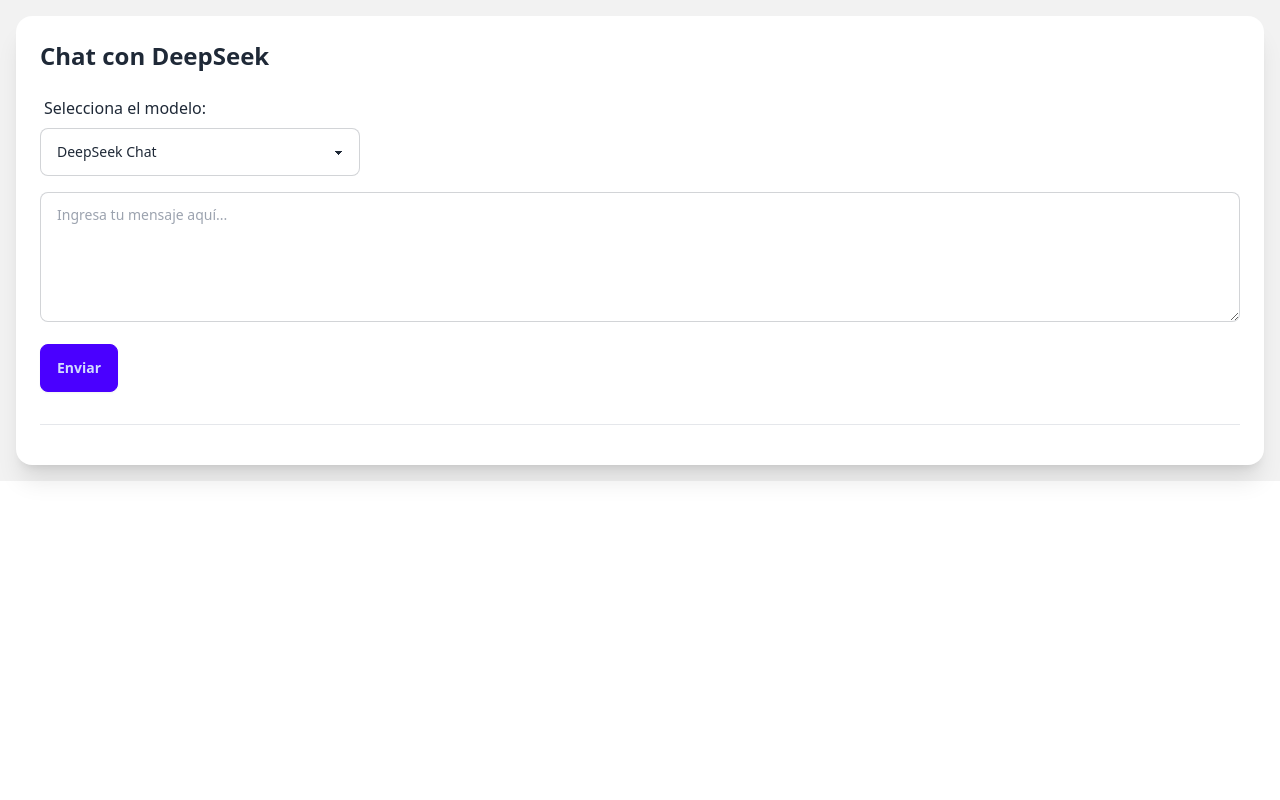
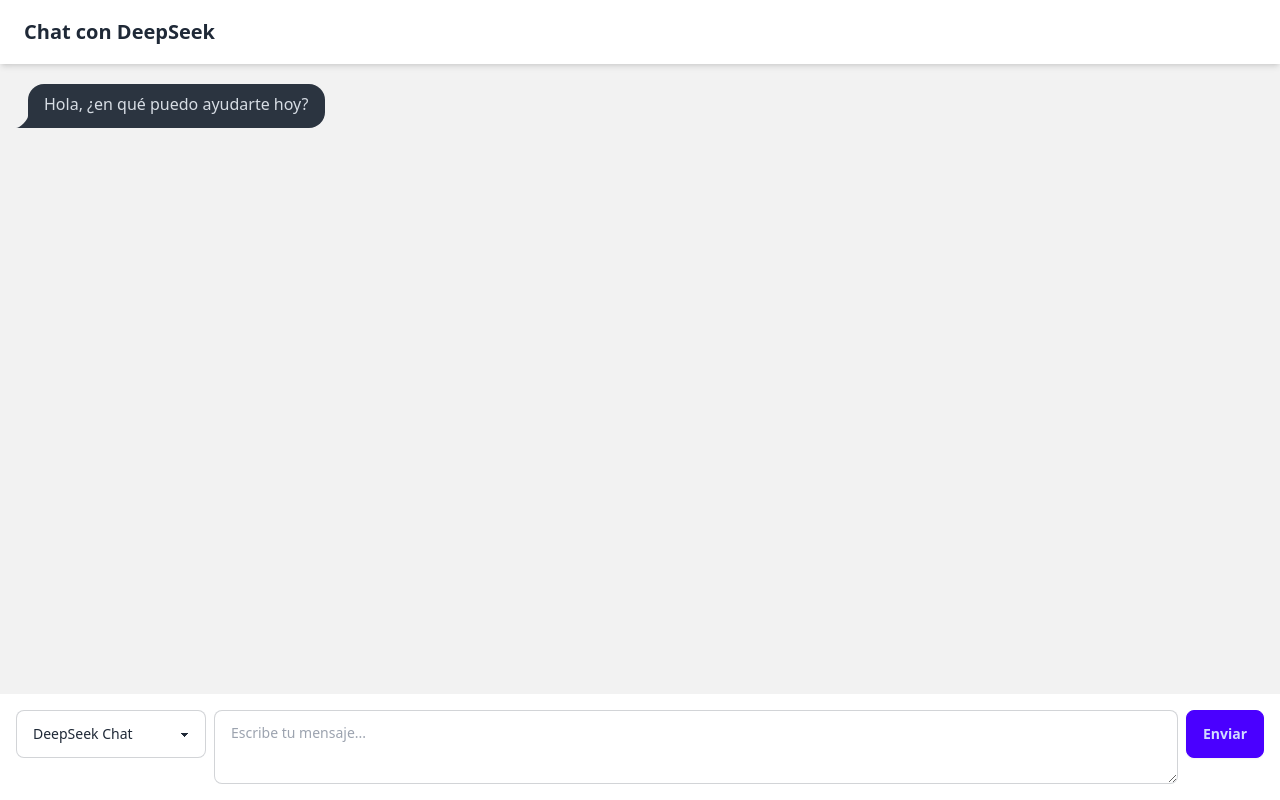
Before and after one commit to felix-antonio-sl/copiloto-py, a Flask app: page /chat-ui in a window 1280 px wide. Run offline with Flask 3, Linux system fonts and the light colour scheme; some libraries are stand-ins or nearby versions.

Commit message:
Refactor chat UI with improved layout and interactive messaging

```diff
--- a/templates/chat-ui.html
+++ b/templates/chat-ui.html
@@ -3,65 +3,120 @@
 <head>
   <meta charset="UTF-8">
   <meta name="viewport" content="width=device-width, initial-scale=1.0">
-    <title>Chat UI - DeepSeek</title>
-    <!-- CDN de Tailwind CSS -->
+  <title>Chat Interactivo - DeepSeek</title>
+  <!-- Tailwind CSS -->
   <script src="https://cdn.tailwindcss.com"></script>
   <script>
     tailwind.config = {
       daisyui: {
-          themes: true
-        }
+        themes: true,
+      },
     };
   </script>
-    <!-- CDN de DaisyUI beta 5 -->
+  <!-- DaisyUI beta 5 -->
   <link href="https://cdn.jsdelivr.net/npm/daisyui@beta/dist/full.css" rel="stylesheet" />
 </head>
-<body class="bg-base-200">
-  <div class="container mx-auto p-4">
-    <div class="card bg-base-100 shadow-xl p-6">
-      <h1 class="text-2xl font-bold mb-4">Chat con DeepSeek</h1>
-      <div class="mb-4">
-        <label for="model-select" class="label">Selecciona el modelo:</label>
-        <select id="model-select" class="select select-bordered w-full max-w-xs">
+<body class="bg-base-200 h-screen flex flex-col">
+  <!-- Header -->
+  <header class="navbar bg-base-100 shadow-md">
+    <div class="flex-1 px-4">
+      <span class="text-xl font-bold">Chat con DeepSeek</span>
+    </div>
+  </header>
+
+  <!-- Chat History -->
+  <main id="chat-history" class="flex-1 overflow-y-auto p-4 space-y-4">
+    <!-- Ejemplo de mensaje inicial del bot -->
+    <div class="chat chat-start">
+      <div class="chat-bubble">Hola, ¿en qué puedo ayudarte hoy?</div>
+    </div>
+  </main>
+
+  <!-- Input Area -->
+  <footer class="bg-base-100 p-4">
+    <div class="flex flex-col sm:flex-row gap-2">
+      <select id="model-select" class="select select-bordered w-full sm:w-auto">
         <option value="chat">DeepSeek Chat</option>
         <option value="reasoner">DeepSeek Reasoner</option>
       </select>
-      </div>
-      <div class="mb-4">
-        <textarea id="user-input" placeholder="Ingresa tu mensaje aquí..." rows="4" class="textarea textarea-bordered w-full"></textarea>
-      </div>
-      <div class="mb-4">
+      <textarea id="user-input" class="textarea textarea-bordered flex-grow" placeholder="Escribe tu mensaje..." rows="2"></textarea>
       <button onclick="sendMessage()" class="btn btn-primary">Enviar</button>
     </div>
-      <div>
-        <hr class="my-4"/>
-        <div id="response-area"></div>
-      </div>
-    </div>
-  </div>
+  </footer>
+
+  <!-- JavaScript para manejar el chat -->
   <script>
-    function sendMessage() {
-      var model = document.getElementById("model-select").value;
-      var message = document.getElementById("user-input").value;
-      fetch("/api/chat", {
+    async function sendMessage() {
+      const model = document.getElementById("model-select").value;
+      const message = document.getElementById("user-input").value.trim();
+      if (!message) return;
+
+      // Añadir mensaje del usuario
+      appendMessage("user", message);
+      document.getElementById("user-input").value = "";
+
+      // Añadir mensaje de carga para el bot
+      const loadingMessageId = appendMessage("bot", "Pensando...", true);
+
+      try {
+        const response = await fetch("/api/chat", {
           method: "POST",
-          headers: {
-              "Content-Type": "application/json"
-          },
+          headers: { "Content-Type": "application/json" },
           body: JSON.stringify({ model: model, message: message })
-      })
-      .then(response => response.json())
-      .then(data => {
-          var output = "";
-          if(data.error) {
-              output = "<strong>Error:</strong><br>" + data.error;
-          } else if(model === "reasoner"){
-              output += "<strong>Cadena de Razonamiento:</strong><br>" + (data.reasoning || "") + "<br><strong>Respuesta:</strong><br>" + data.answer;
+        });
+        const data = await response.json();
+
+        // Remover mensaje de carga
+        removeMessage(loadingMessageId);
+
+        if (data.error) {
+          appendMessage("bot", "Error: " + data.error, true);
         } else {
-              output += "<strong>Respuesta:</strong><br>" + data.answer;
+          if (model === "reasoner") {
+            const fullResponse = "<strong>Cadena de Razonamiento:</strong><br>" + (data.reasoning || "") + "<br><strong>Respuesta:</strong><br>" + data.answer;
+            appendMessage("bot", fullResponse, true);
+          } else {
+            appendMessage("bot", data.answer, true);
           }
-          document.getElementById("response-area").innerHTML = output;
-      });
+        }
+      } catch (err) {
+        removeMessage(loadingMessageId);
+        appendMessage("bot", "Error: " + err, true);
+      }
+    }
+
+    // Función para añadir un mensaje al historial
+    function appendMessage(sender, message, isHTML = false) {
+      const chatHistory = document.getElementById("chat-history");
+      const container = document.createElement("div");
+      container.classList.add("chat", sender === "user" ? "chat-end" : "chat-start");
+      const bubble = document.createElement("div");
+      bubble.classList.add("chat-bubble");
+      if(sender === "user") {
+          bubble.classList.add("chat-bubble-primary");
+      } else {
+          bubble.classList.add("chat-bubble-secondary");
+      }
+      if (isHTML) {
+        bubble.innerHTML = message;
+      } else {
+        bubble.textContent = message;
+      }
+      container.appendChild(bubble);
+      chatHistory.appendChild(container);
+      chatHistory.scrollTop = chatHistory.scrollHeight;
+      // Asignar un ID único al mensaje para poder eliminarlo (ej. en caso de carga)
+      const messageId = "msg-" + Date.now();
+      container.setAttribute("id", messageId);
+      return messageId;
+    }
+
+    // Función para remover un mensaje por su ID
+    function removeMessage(messageId) {
+      const el = document.getElementById(messageId);
+      if (el) {
+        el.remove();
+      }
     }
   </script>
 </body>
```
Lines whose indentation alone changed are shown as unchanged.
